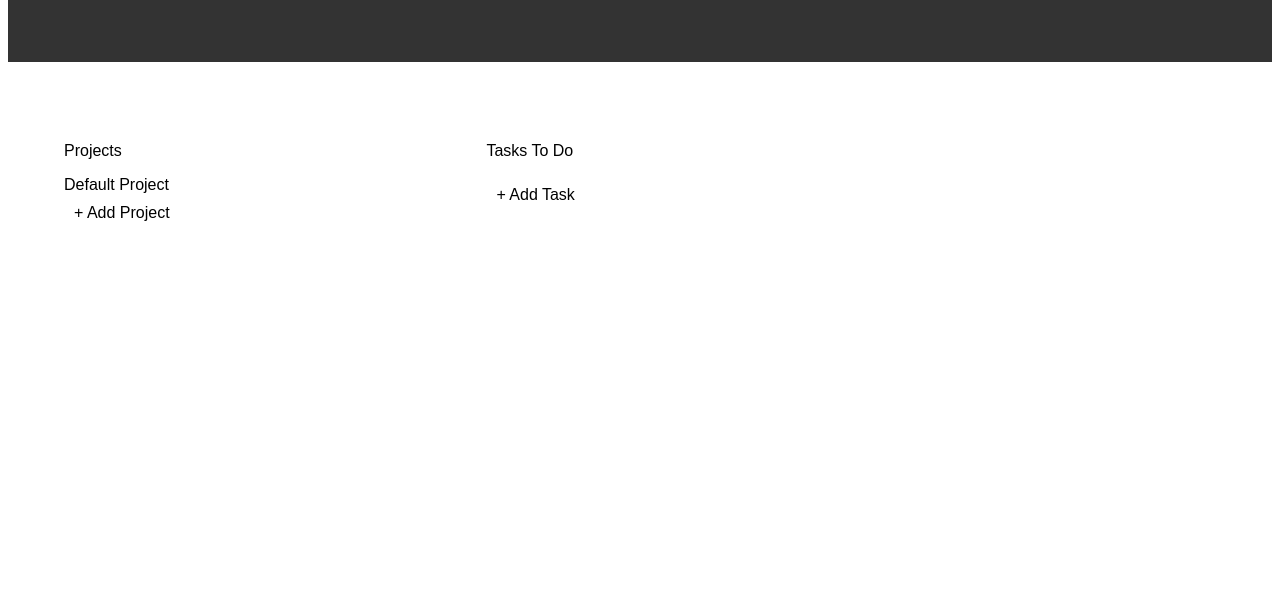
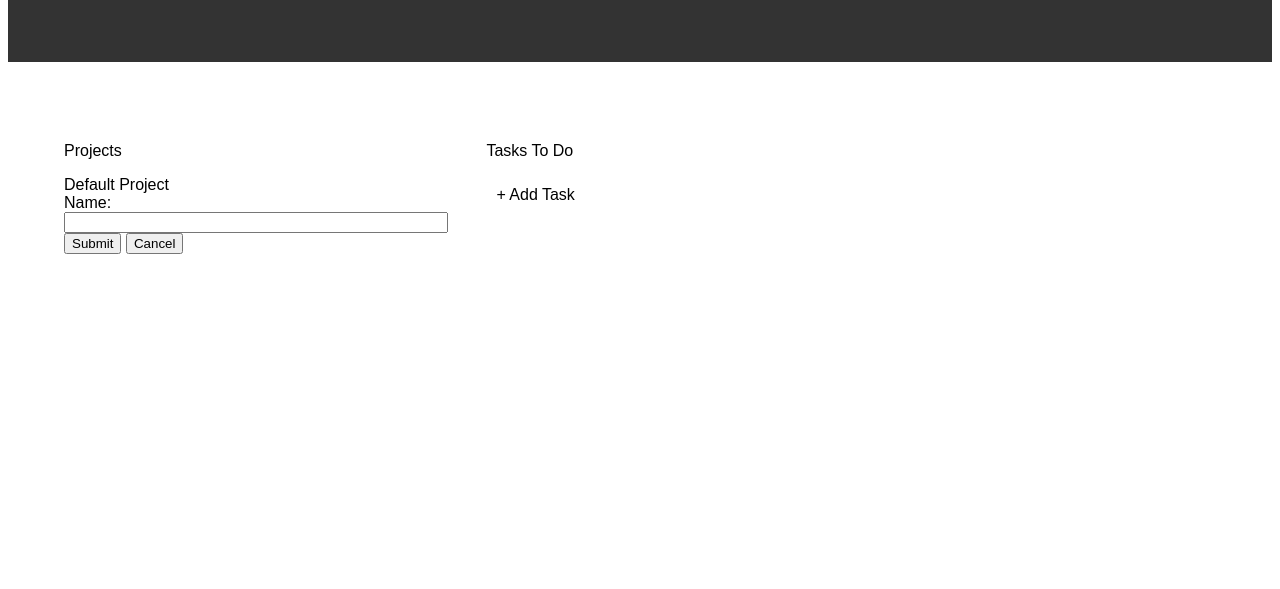
Before and after one commit to DanielJHer/todoList, a website built with webpack: page dist/index.html in a window 1280 px wide. Both pictures are taken after a click on the element "+ Add Project". Shown: the part 109-698 px from the top of the page. Built offline with nearby package versions, Linux system fonts and the light colour scheme.

Commit message:
added ui

```diff
--- a/src/modules/Storage.js
+++ b/src/modules/Storage.js
@@ -1,5 +1,7 @@
-const storeObject = () => {
-  localStorage.setItem("taskList", JSON.stringify(taskList));
-};
+// retrieve porject list or empty array
+const projectList = JSON.parse(localStorage.getItem('projectList')) || '[]';
 
-export default storeObject;
+// retrieve id from local storage
+const id = Number(localStorage.getItem('currentId')) || 0;
+
+export default { projectList, id };
--- a/src/modules/UI.js
+++ b/src/modules/UI.js
@@ -1,3 +1,5 @@
+import { projectList, id } from './Storage';
+
 /* eslint-disable consistent-return */
 const renderHomePage = () => {
   // Selecting DOM elements
@@ -12,16 +14,31 @@ const renderHomePage = () => {
   const addProjectDiv = document.querySelector('.addProjectDiv');
   const taskListDiv = document.querySelector('.taskListDiv');
   const projectListDiv = document.querySelector('.projectListDiv');
+  const inputProjectForm = document.querySelector('.inputProjectForm');
+  const projectName = document.querySelector('.projectName');
+  const projectSubmitBtn = document.querySelector('.projectSubmitBtn');
+  const projectCancelBtn = document.querySelector('.projectCancelBtn');
 
-  // Render Projects
-  // append default project to DOM upon first render
-  // store tasklists within projects like objects within objects
-  // selected project is rendered to DOM
-
-  // toggle forms
+  // toggle task forms
   const toggleHide = () => {
     addTaskDiv.classList.toggle('hide');
     inputForm.classList.toggle('hide');
+  };
+
+  // toggle project forms
+  const toggleHideProject = () => {
+    addProjectDiv.classList.toggle('hide');
+    inputProjectForm.classList.toggle('hide');
+  };
+
+  // create project object with factory functions
+  // const createProjectObject = (projectId) => ({
+  //   return { projectId };
+  // });
+
+  // process project input
+  const processProjectInput = () => {
+    const projectId = projectName.value;
   };
 
   // creating tasks with factory functions
@@ -76,6 +93,7 @@ const renderHomePage = () => {
     renderTask(taskList);
   };
 
+  // renders task object into DOM
   const renderTask = (taskList) => {
     taskListDiv.innerHTML = '';
     taskList.forEach((task) => {
@@ -109,7 +127,18 @@ const renderHomePage = () => {
     toggleHide();
   });
 
-  addProjectDiv.addEventListener('click', () => {});
+  addProjectDiv.addEventListener('click', () => {
+    toggleHideProject();
+  });
+
+  projectSubmitBtn.addEventListener('click', () => {
+    processProjectInput();
+    toggleHideProject();
+  });
+
+  projectCancelBtn.addEventListener('click', () => {
+    toggleHideProject();
+  });
 };
 
 export default renderHomePage;
--- a/src/styles/styles.css
+++ b/src/styles/styles.css
@@ -70,6 +70,15 @@
 .projects {
 }
 
+.inputProjectForm {
+  display: flex;
+  flex-direction: column;
+}
+
+.inputProjectForm.hide {
+  display: none;
+}
+
 .inputForm {
   display: flex;
   flex-direction: column;
```
Also changed, not shown: dist/index.html, dist/main.js.
